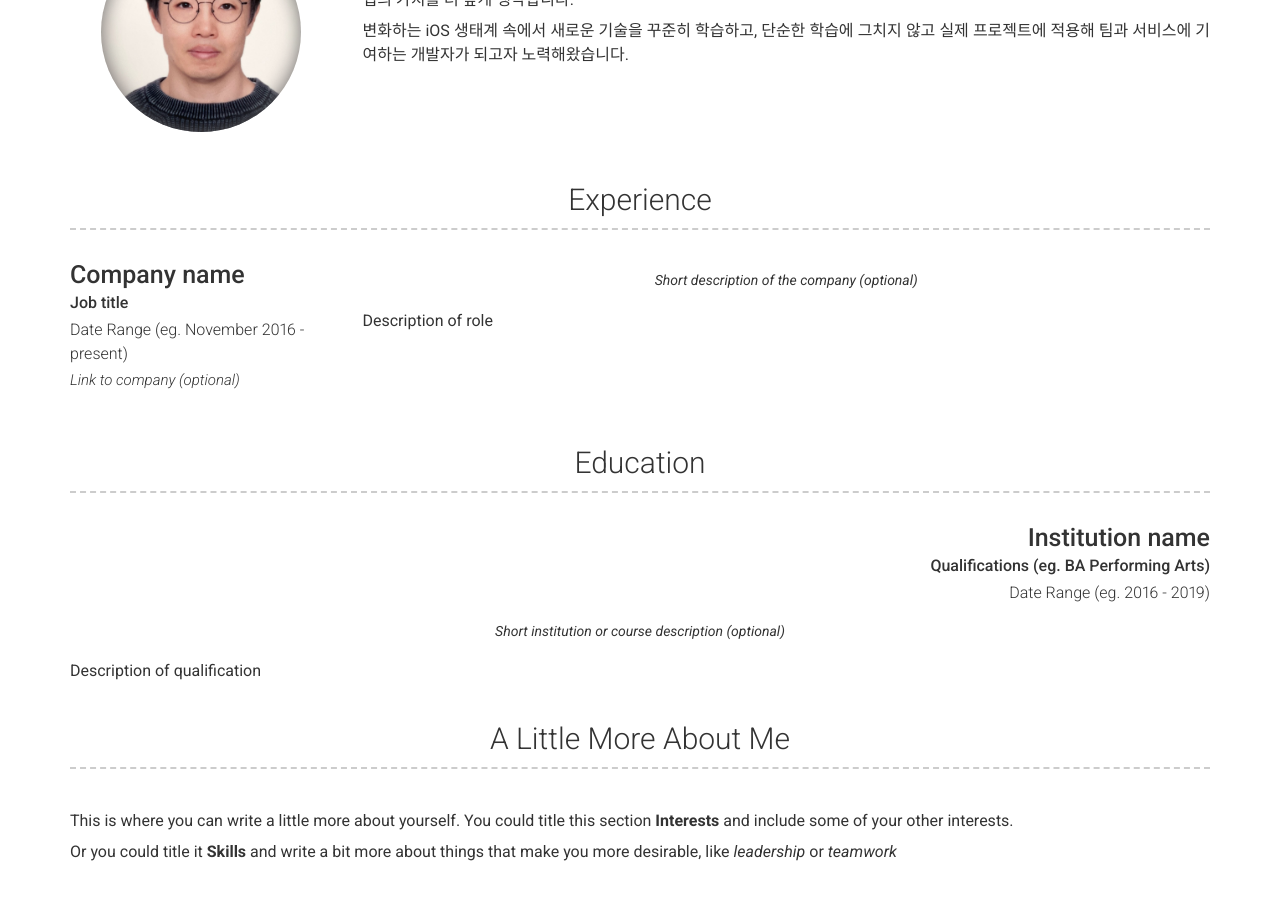
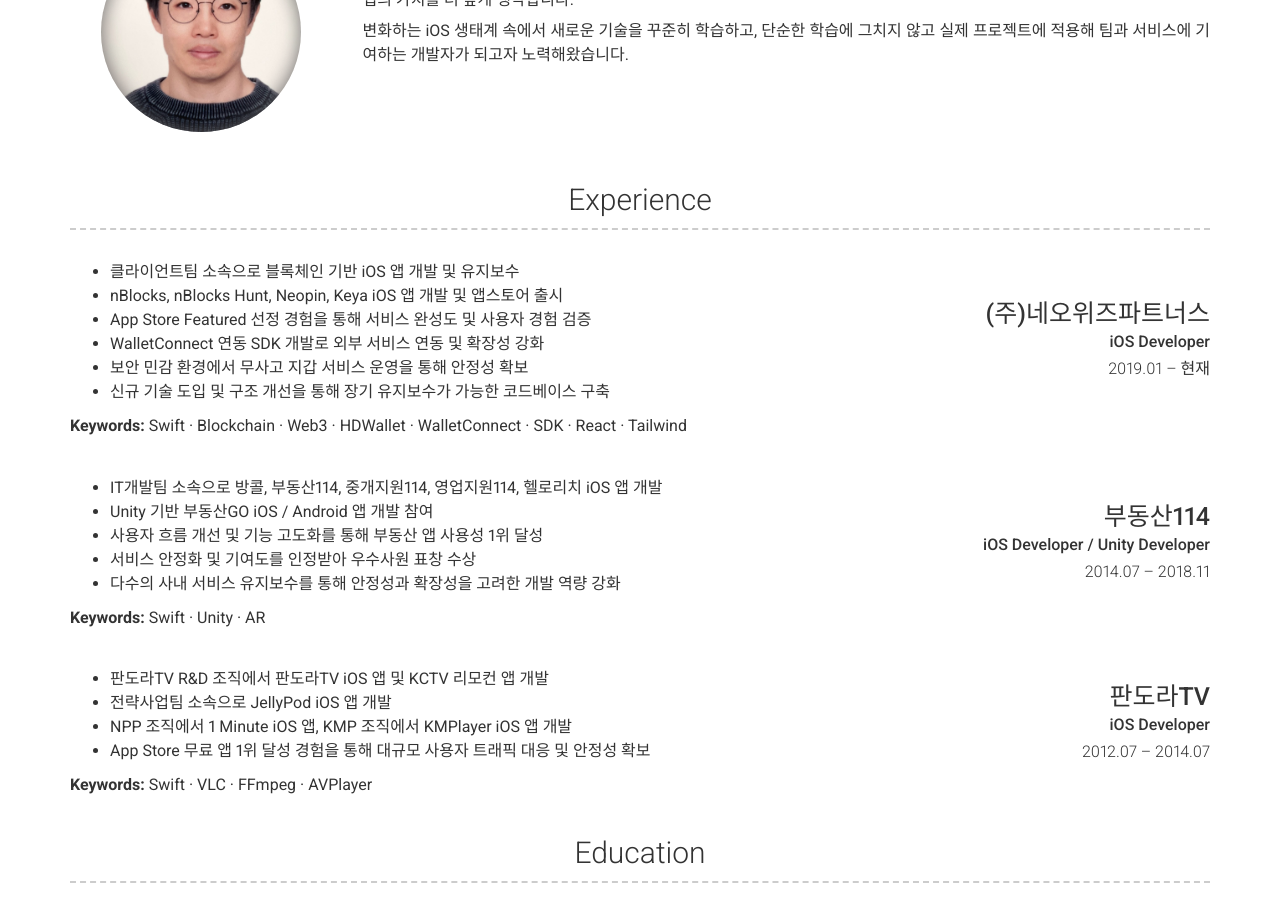
Before and after one commit to toypresent81/toypresent81.github.io, a Jekyll site: the page built from index.md, in a window 1280 px wide and 900 px high, scrolled down 370 px. Built offline with Jekyll 4.4.1, drawn with Linux system fonts in a browser that asks for light colours; nearby versions of some CDN libraries.

Commit message:
Update _config.yml

```diff
--- a/_config.yml
+++ b/_config.yml
@@ -49,15 +49,44 @@ content:
   - title: Experience
     layout: list
     content:
-      - layout: left
-        title: Company name
-        sub_title: Job title
-        caption: Date Range (eg. November 2016 - present)
-        link: Link to company (optional)
-        quote: >
-          Short description of the company (optional)
-        description: | # this will include new lines to allow paragraphs
-          Description of role
+      - layout: right
+        title: (주)네오위즈파트너스
+        sub_title: iOS Developer
+        caption: 2019.01 – 현재
+        description: |
+          - 클라이언트팀 소속으로 블록체인 기반 iOS 앱 개발 및 유지보수
+          - nBlocks, nBlocks Hunt, Neopin, Keya iOS 앱 개발 및 앱스토어 출시
+          - App Store Featured 선정 경험을 통해 서비스 완성도 및 사용자 경험 검증
+          - WalletConnect 연동 SDK 개발로 외부 서비스 연동 및 확장성 강화
+          - 보안 민감 환경에서 무사고 지갑 서비스 운영을 통해 안정성 확보
+          - 신규 기술 도입 및 구조 개선을 통해 장기 유지보수가 가능한 코드베이스 구축
+
+          **Keywords:** Swift · Blockchain · Web3 · HDWallet · WalletConnect · SDK · React · Tailwind
+
+      - layout: right
+        title: 부동산114
+        sub_title: iOS Developer / Unity Developer
+        caption: 2014.07 – 2018.11
+        description: |
+          - IT개발팀 소속으로 방콜, 부동산114, 중개지원114, 영업지원114, 헬로리치 iOS 앱 개발
+          - Unity 기반 부동산GO iOS / Android 앱 개발 참여
+          - 사용자 흐름 개선 및 기능 고도화를 통해 부동산 앱 사용성 1위 달성
+          - 서비스 안정화 및 기여도를 인정받아 우수사원 표창 수상
+          - 다수의 사내 서비스 유지보수를 통해 안정성과 확장성을 고려한 개발 역량 강화
+
+          **Keywords:** Swift · Unity · AR
+
+      - layout: right
+        title: 판도라TV
+        sub_title: iOS Developer
+        caption: 2012.07 – 2014.07
+        description: |
+          - 판도라TV R&D 조직에서 판도라TV iOS 앱 및 KCTV 리모컨 앱 개발
+          - 전략사업팀 소속으로 JellyPod iOS 앱 개발
+          - NPP 조직에서 1 Minute iOS 앱, KMP 조직에서 KMPlayer iOS 앱 개발
+          - App Store 무료 앱 1위 달성 경험을 통해 대규모 사용자 트래픽 대응 및 안정성 확보
+
+          **Keywords:** Swift · VLC · FFmpeg · AVPlayer
   - title: Education
     layout: list
     content:
```
